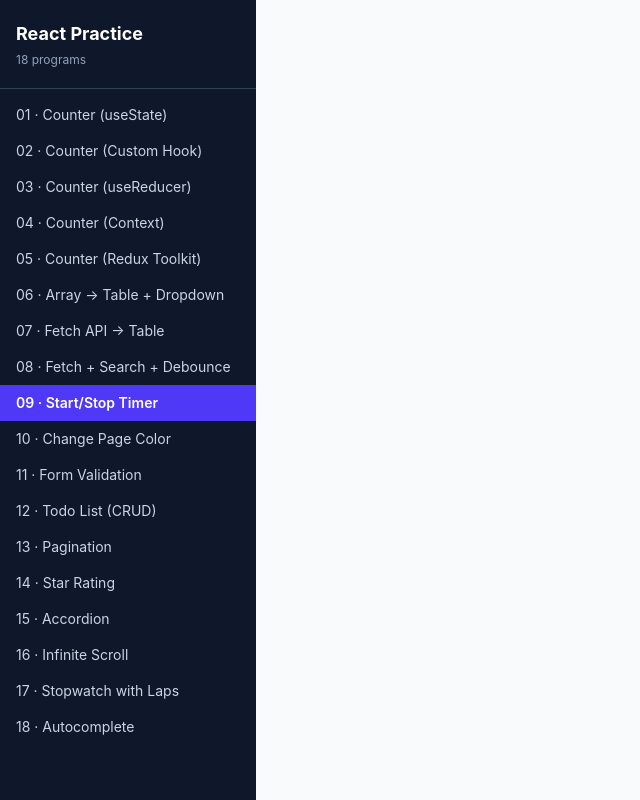
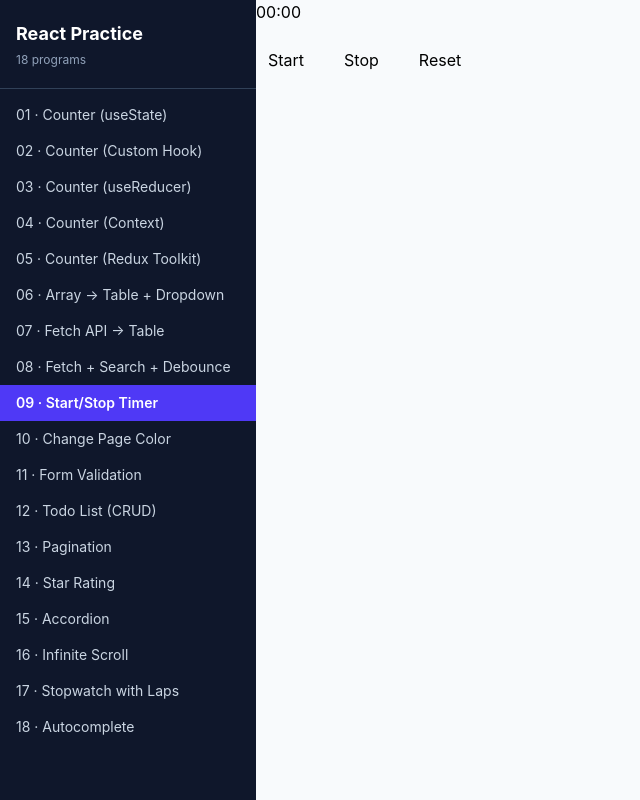
Before and after one commit to amrit-sbagga/full-stack-practice-programs, a React (Vite) app in the folder react-programs/: page /09-timer in a window 1280 px wide. Shown: the whole page, without its empty margins (0-640 px from the left). Built offline with nearby package versions, Linux system fonts and the light colour scheme.

Commit message:
feat: start/stop timer implemented

```diff
--- a/react-programs/src/programs/09-timer/index.tsx
+++ b/react-programs/src/programs/09-timer/index.tsx
@@ -1,3 +1,4 @@
+import { useEffect, useRef, useState } from 'react';
 /**
  * PROGRAM 09 — Start / Stop Timer
  *
@@ -11,6 +12,57 @@
  *   - The Start button should be disabled while running; Stop disabled while stopped
  */
 
+function formatTime(seconds: number) {
+  const mm = Math.floor(seconds / 60).toString().padStart(2, '0');
+  const ss = (seconds % 60).toString().padStart(2, '0');
+  return `${mm}:${ss}`;
+}
+
 export default function Timer() {
-  return <div />;
+  const [elapsedTime, setElapsedTime] = useState(0)
+  const timerRef = useRef<ReturnType<typeof setInterval> | null>(null);
+  const [isRunning, setIsRunning] = useState(false);
+
+  useEffect(() => {
+    return () => {
+     clearInterval(timerRef.current!);
+    }
+  }, [])
+
+  const startTimer = () => {
+    if(timerRef.current) return;
+
+    timerRef.current = setInterval(() => {
+      setElapsedTime(prev=> prev + 1);
+    }, 1000);
+    setIsRunning(true);
+  }
+
+  const stopTimer = () => {
+    clearInterval(timerRef.current!);
+    timerRef.current = null;
+    setIsRunning(false);
+  }
+
+  const resetTimer = () => {
+    setElapsedTime(0);
+    clearInterval(timerRef.current!);
+    timerRef.current = null;
+    setIsRunning(false);
+  }
+
+  return <>
+    <p style={{'marginBottom':'16px'}}>{formatTime(elapsedTime)}</p>
+    <button disabled={isRunning}
+      onClick={startTimer} style={{'marginRight':'16px', 'padding': '8px 12px'}}>
+      Start
+    </button>
+    <button disabled={!isRunning}
+      onClick={stopTimer} style={{'marginRight':'16px', 'padding': '8px 12px'}}>
+      Stop
+    </button>
+    <button onClick={resetTimer} style={{'marginRight':'16px', 'padding': '8px 12px'}}>
+      Reset
+    </button>
+  </>;
 }
```
